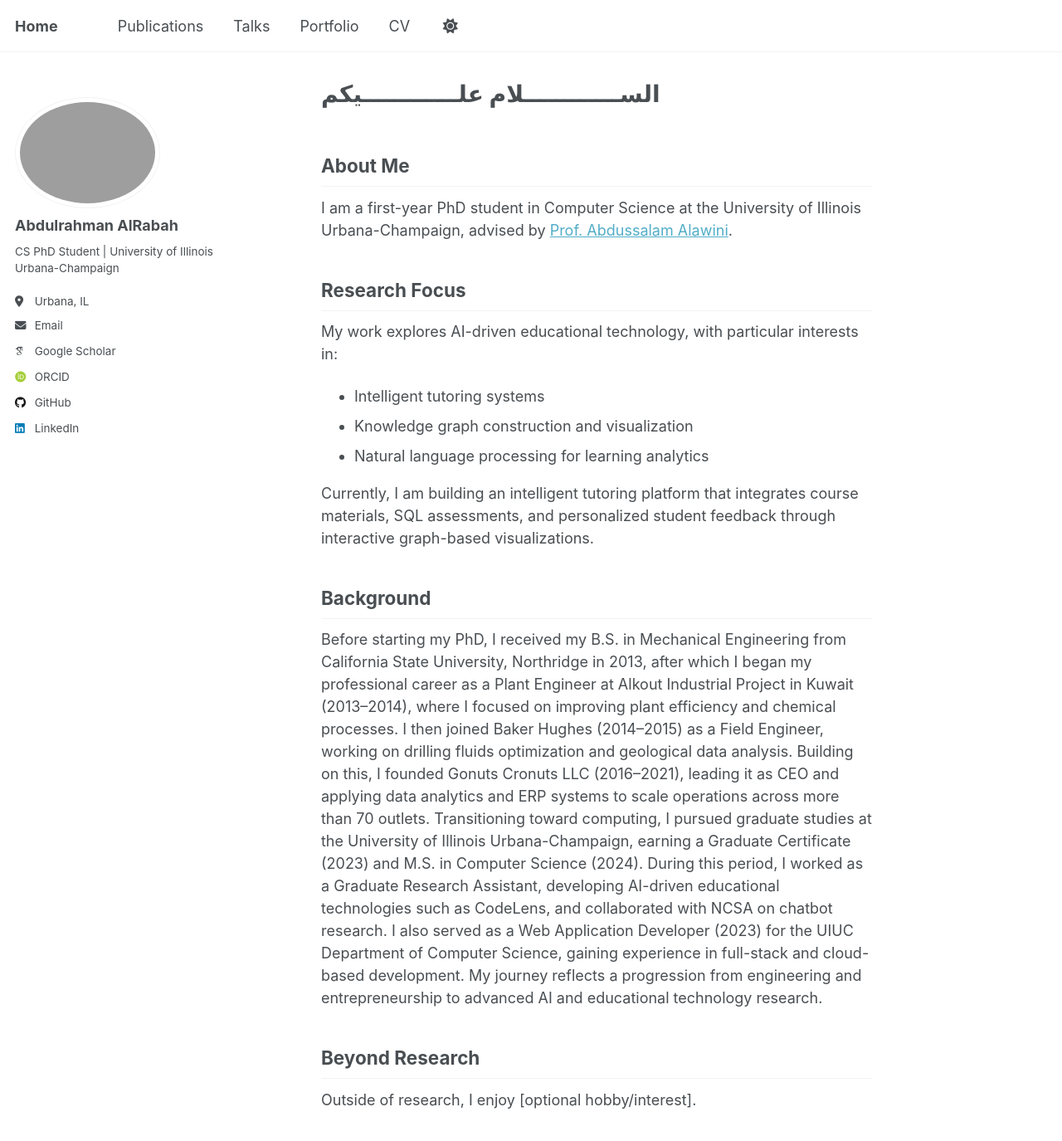
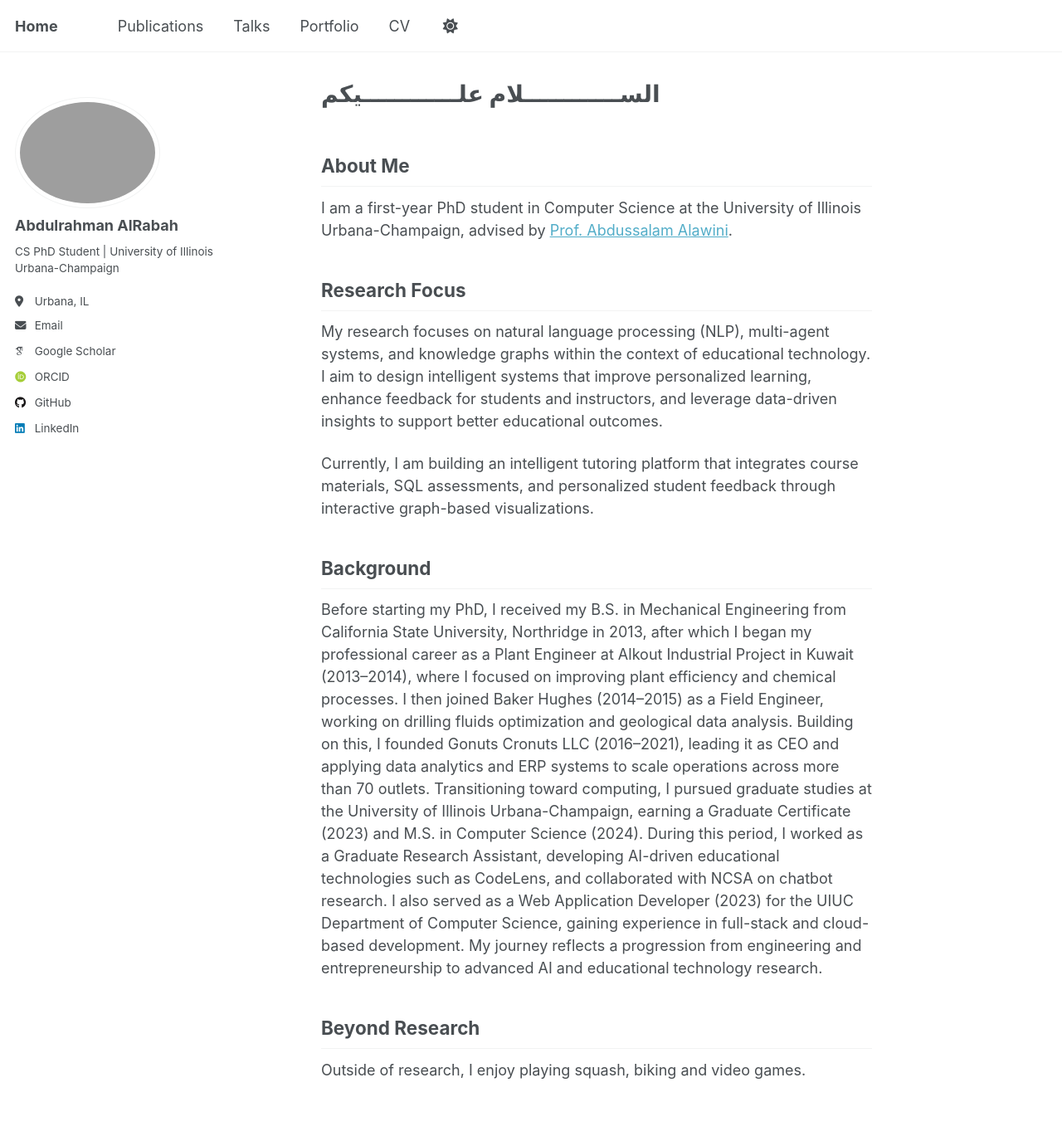
Before and after one commit to aalrabah/aalrabah.github.io, a Jekyll site: the page built from _pages/about.md, in a window 1280 px wide and 1400 px high. Shown: the top 1375 px of the window at 83% size. Built offline with Jekyll 4.4.1, drawn with Linux system fonts in a browser that asks for light colours; some web fonts are replaced; a script that is not in the unit is left out.

Commit message:
Revise research focus and personal background in about.md
Updated research focus and background details to reflect current interests and experiences.

```diff
--- a/_pages/about.md
+++ b/_pages/about.md
@@ -11,10 +11,7 @@ redirect_from:
 I am a first-year PhD student in Computer Science at the University of Illinois Urbana-Champaign, advised by [Prof. Abdussalam Alawini](https://cs.illinois.edu/about/people/faculty/alawini).
 
 ## Research Focus
-My work explores AI-driven educational technology, with particular interests in:
-- Intelligent tutoring systems
-- Knowledge graph construction and visualization
-- Natural language processing for learning analytics
+My research focuses on natural language processing (NLP), multi-agent systems, and knowledge graphs within the context of educational technology. I aim to design intelligent systems that improve personalized learning, enhance feedback for students and instructors, and leverage data-driven insights to support better educational outcomes.
 
 Currently, I am building an intelligent tutoring platform that integrates course materials, SQL assessments, and personalized student feedback through interactive graph-based visualizations.
 
@@ -22,4 +19,4 @@ Currently, I am building an intelligent tutoring platform that integrates course
 Before starting my PhD, I received my B.S. in Mechanical Engineering from California State University, Northridge in 2013, after which I began my professional career as a Plant Engineer at Alkout Industrial Project in Kuwait (2013–2014), where I focused on improving plant efficiency and chemical processes. I then joined Baker Hughes (2014–2015) as a Field Engineer, working on drilling fluids optimization and geological data analysis. Building on this, I founded Gonuts Cronuts LLC (2016–2021), leading it as CEO and applying data analytics and ERP systems to scale operations across more than 70 outlets. Transitioning toward computing, I pursued graduate studies at the University of Illinois Urbana-Champaign, earning a Graduate Certificate (2023) and M.S. in Computer Science (2024). During this period, I worked as a Graduate Research Assistant, developing AI-driven educational technologies such as CodeLens, and collaborated with NCSA on chatbot research. I also served as a Web Application Developer (2023) for the UIUC Department of Computer Science, gaining experience in full-stack and cloud-based development. My journey reflects a progression from engineering and entrepreneurship to advanced AI and educational technology research.
 
 ## Beyond Research
-Outside of research, I enjoy [optional hobby/interest].
+Outside of research, I enjoy playing squash, biking and video games.
```
